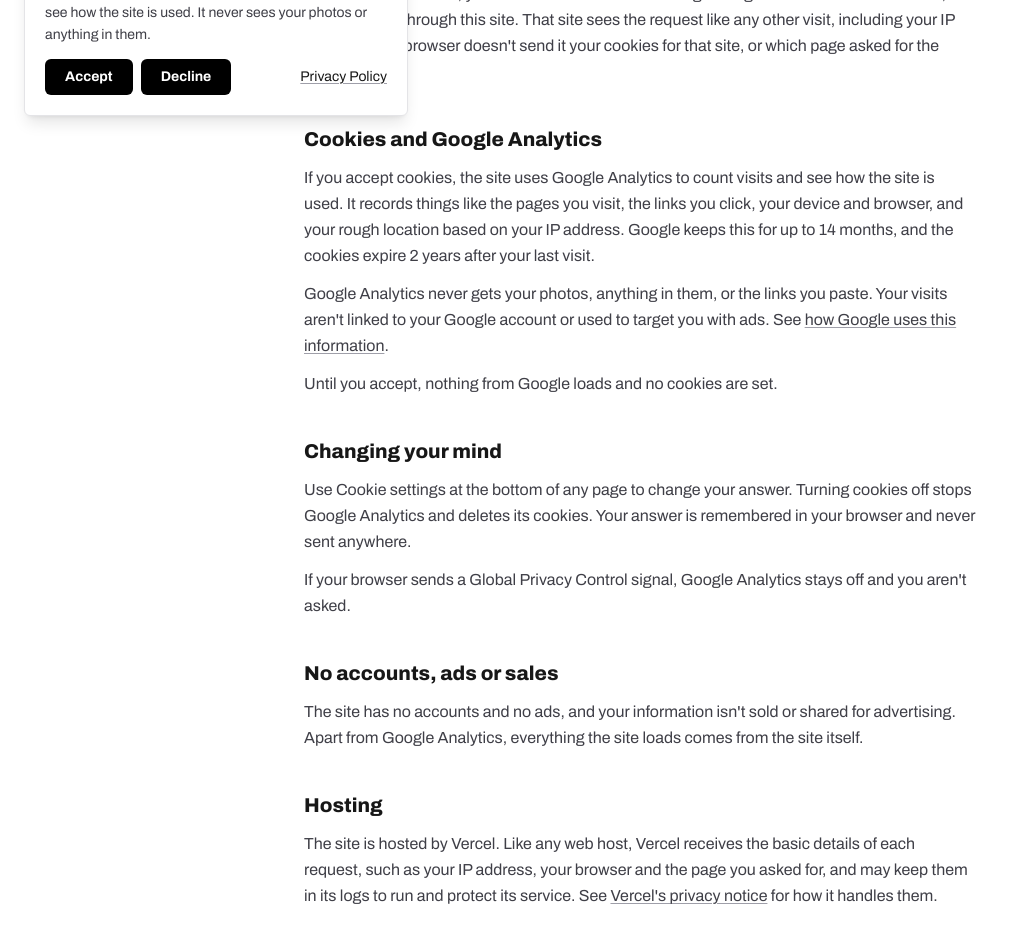
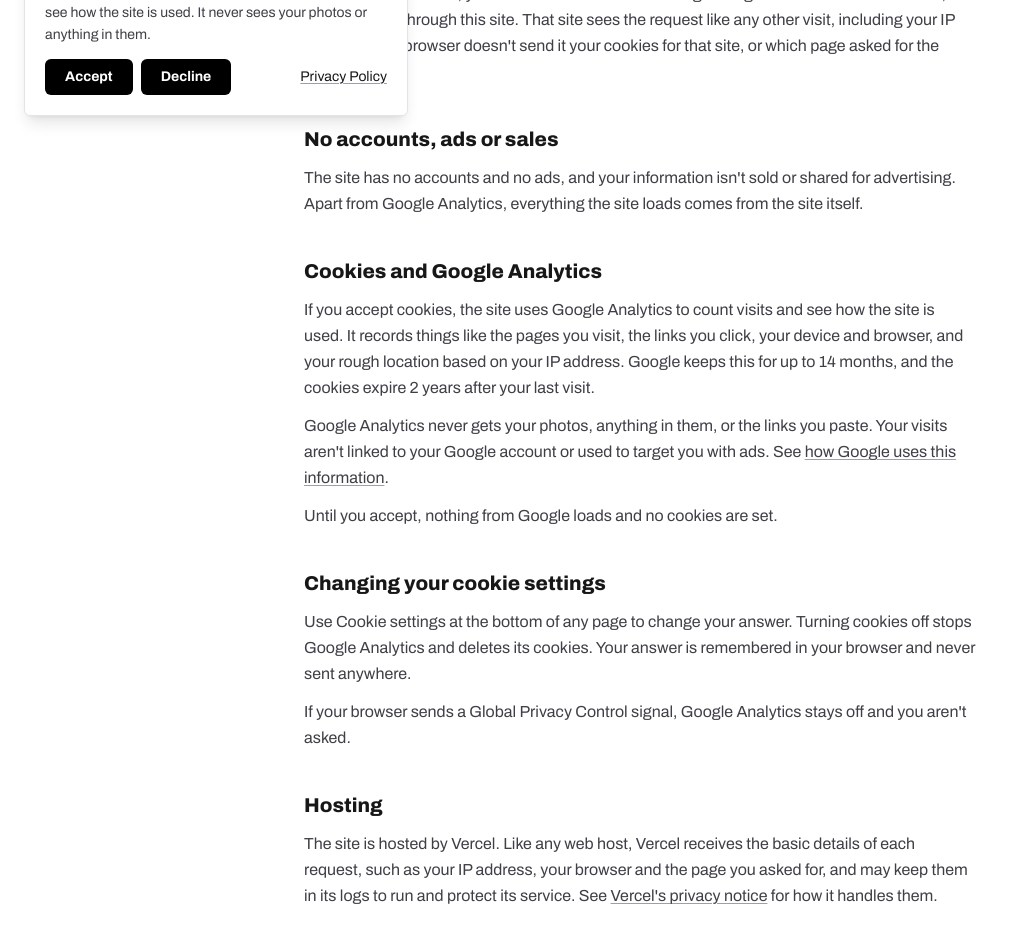
Before and after one commit to aceeedev/om-viewer, a Next.js app: page /privacy in a window 1280 px wide. Shown: the part 660-1602 px from the top of the page, without its empty margins (0-1015 px from the left). Built offline with nearby package versions, Linux system fonts and the light colour scheme; no server answers.

Commit message:
Reordered privacy policy

```diff
--- a/app/privacy/page.tsx
+++ b/app/privacy/page.tsx
@@ -38,6 +38,13 @@ export default function PrivacyPage() {
         </p>
       </InfoSection>
 
+      <InfoSection title="No accounts, ads or sales">
+        <p>
+          The site has no accounts and no ads, and your information isn&apos;t sold or shared for advertising.
+          Apart from Google Analytics, everything the site loads comes from the site itself.
+        </p>
+      </InfoSection>
+
       <InfoSection title="Cookies and Google Analytics">
         <p>
           If you accept cookies, the site uses Google Analytics to count visits and see how the site is used. It
@@ -53,19 +60,12 @@ export default function PrivacyPage() {
         <p>Until you accept, nothing from Google loads and no cookies are set.</p>
       </InfoSection>
 
-      <InfoSection title="Changing your mind">
+      <InfoSection title="Changing your cookie settings">
         <p>
           Use Cookie settings at the bottom of any page to change your answer. Turning cookies off stops Google
           Analytics and deletes its cookies. Your answer is remembered in your browser and never sent anywhere.
         </p>
         <p>If your browser sends a Global Privacy Control signal, Google Analytics stays off and you aren&apos;t asked.</p>
-      </InfoSection>
-
-      <InfoSection title="No accounts, ads or sales">
-        <p>
-          The site has no accounts and no ads, and your information isn&apos;t sold or shared for advertising.
-          Apart from Google Analytics, everything the site loads comes from the site itself.
-        </p>
       </InfoSection>
 
       <InfoSection title="Hosting">
```
